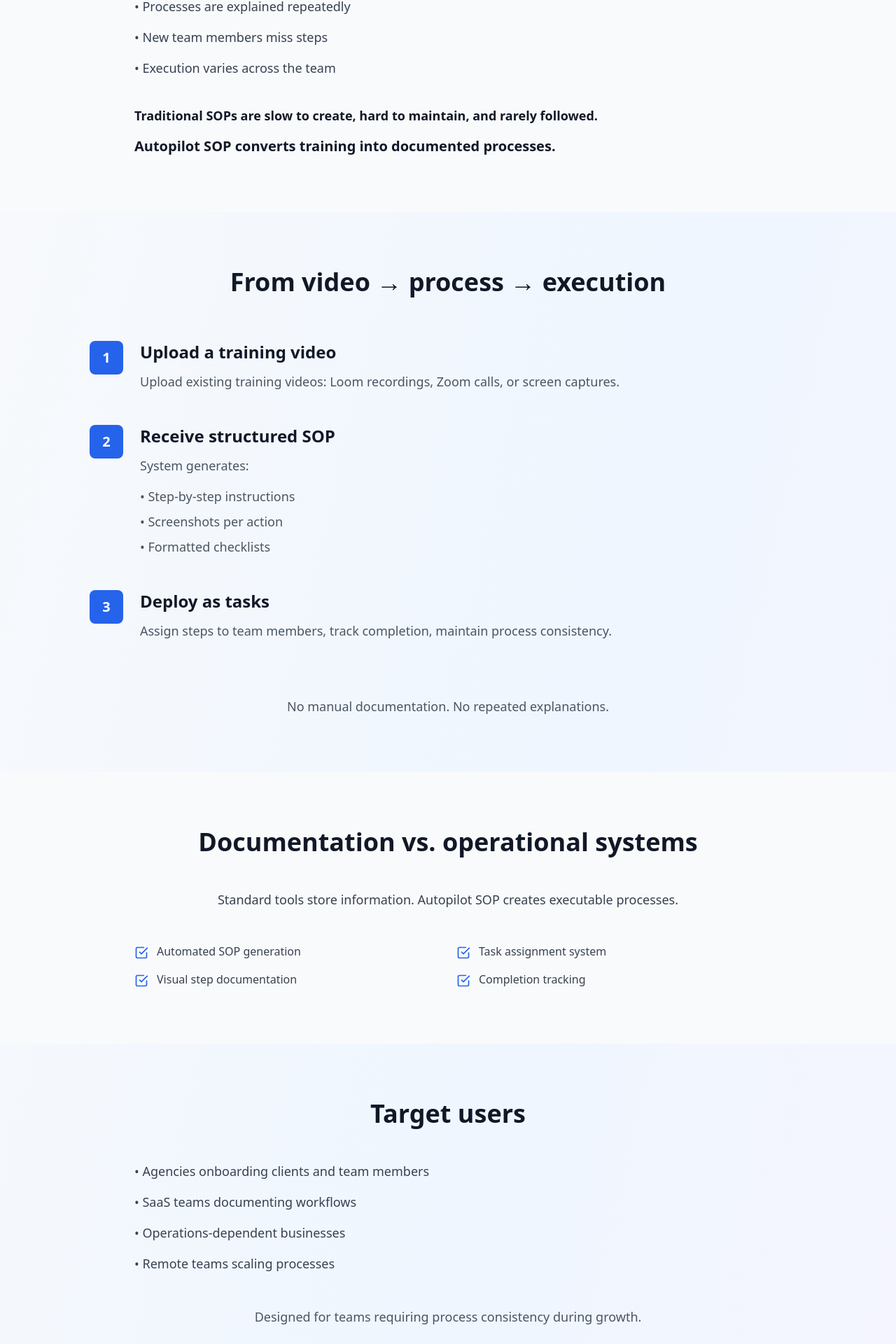
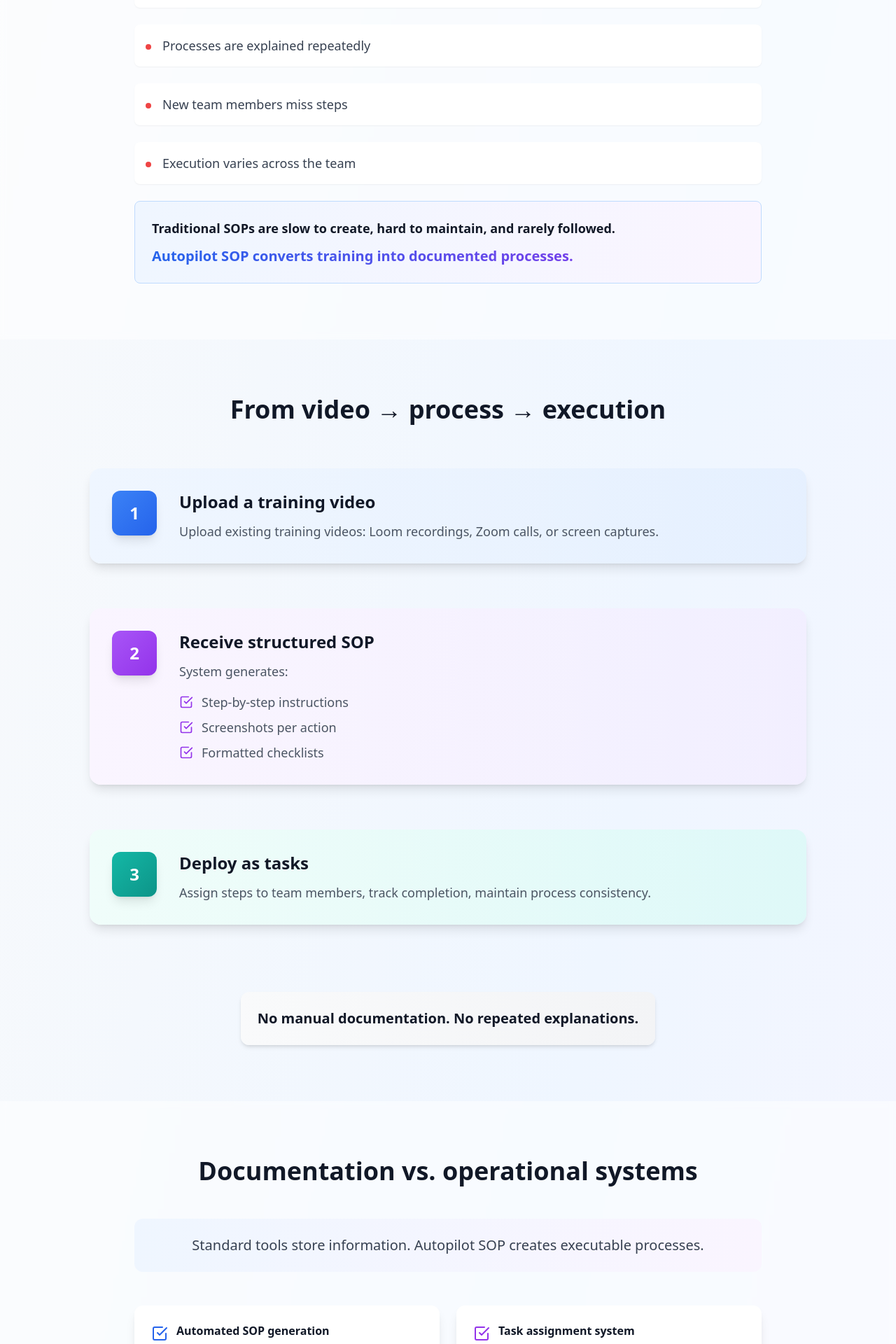
Before and after one commit to sammitchell20013-gif/Autopilot-sop, a Next.js app: page / in a window 1280 px wide. Shown: the part 811-2731 px from the top of the page at 70% size. Built offline with nearby package versions, Linux system fonts and the light colour scheme.

Commit message:
Restore beautiful UI design with professional copy: gradients, cards, shadows, animations - neutral language

```diff
--- a/app/page.tsx
+++ b/app/page.tsx
@@ -62,6 +62,7 @@
             <div className="flex flex-col sm:flex-row items-center justify-center gap-4">
               <Link href="/signup">
                 <Button variant="primary" size="lg" className="min-w-[200px]">
+                  <Upload className="mr-2 w-5 h-5" />
                   Get Started
                 </Button>
               </Link>
@@ -76,7 +77,7 @@
       </section>
 
       {/* Pain Section */}
-      <section className="py-20 px-4 sm:px-6 lg:px-8 bg-gray-50 dark:bg-gray-800/50">
+      <section className="py-20 px-4 sm:px-6 lg:px-8 bg-white/50 dark:bg-gray-800/30 backdrop-blur-sm">
         <div className="max-w-4xl mx-auto">
           <motion.div
             initial={{ opacity: 0, y: 20 }}
@@ -87,17 +88,31 @@
               Training breaks as teams grow
             </h2>
 
-            <div className="space-y-4 text-lg text-gray-700 dark:text-gray-300">
-              <p>• Training videos are recorded but not systematized</p>
-              <p>• Processes are explained repeatedly</p>
-              <p>• New team members miss steps</p>
-              <p>• Execution varies across the team</p>
-              <p className="pt-6 font-semibold text-gray-900 dark:text-white">
+            <div className="space-y-6 text-lg text-gray-700 dark:text-gray-300">
+              <div className="flex items-start gap-4 p-4 bg-white dark:bg-gray-800 rounded-lg shadow-sm hover:shadow-md transition-shadow">
+                <div className="w-2 h-2 bg-red-500 rounded-full mt-3 flex-shrink-0"></div>
+                <p>Training videos are recorded but not systematized</p>
+              </div>
+              <div className="flex items-start gap-4 p-4 bg-white dark:bg-gray-800 rounded-lg shadow-sm hover:shadow-md transition-shadow">
+                <div className="w-2 h-2 bg-red-500 rounded-full mt-3 flex-shrink-0"></div>
+                <p>Processes are explained repeatedly</p>
+              </div>
+              <div className="flex items-start gap-4 p-4 bg-white dark:bg-gray-800 rounded-lg shadow-sm hover:shadow-md transition-shadow">
+                <div className="w-2 h-2 bg-red-500 rounded-full mt-3 flex-shrink-0"></div>
+                <p>New team members miss steps</p>
+              </div>
+              <div className="flex items-start gap-4 p-4 bg-white dark:bg-gray-800 rounded-lg shadow-sm hover:shadow-md transition-shadow">
+                <div className="w-2 h-2 bg-red-500 rounded-full mt-3 flex-shrink-0"></div>
+                <p>Execution varies across the team</p>
+              </div>
+              <div className="pt-6 p-6 bg-gradient-to-r from-blue-50 to-purple-50 dark:from-blue-900/20 dark:to-purple-900/20 rounded-lg border border-blue-200 dark:border-blue-800">
+                <p className="font-semibold text-gray-900 dark:text-white mb-3">
                   Traditional SOPs are slow to create, hard to maintain, and rarely followed.
                 </p>
-              <p className="text-xl font-semibold text-gray-900 dark:text-white">
+                <p className="text-xl font-bold text-transparent bg-clip-text bg-gradient-to-r from-blue-600 to-purple-600">
                   Autopilot SOP converts training into documented processes.
                 </p>
+              </div>
             </div>
           </motion.div>
         </div>
@@ -115,11 +130,11 @@
               From video → process → execution
             </h2>
 
-            <div className="space-y-12">
+            <div className="space-y-16">
               {/* Step 1 */}
-              <div className="flex flex-col md:flex-row gap-6 items-start">
+              <div className="flex flex-col md:flex-row gap-8 items-start p-8 bg-gradient-to-r from-blue-50 to-blue-100/50 dark:from-blue-900/20 dark:to-blue-800/10 rounded-2xl shadow-lg hover:shadow-xl transition-shadow">
                 <div className="flex-shrink-0">
-                  <div className="w-12 h-12 bg-blue-600 text-white rounded-lg flex items-center justify-center text-xl font-bold">
+                  <div className="w-16 h-16 bg-gradient-to-br from-blue-500 to-blue-600 text-white rounded-xl flex items-center justify-center text-2xl font-bold shadow-lg">
                     1
                   </div>
                 </div>
@@ -134,9 +149,9 @@
               </div>
 
               {/* Step 2 */}
-              <div className="flex flex-col md:flex-row gap-6 items-start">
+              <div className="flex flex-col md:flex-row gap-8 items-start p-8 bg-gradient-to-r from-purple-50 to-purple-100/50 dark:from-purple-900/20 dark:to-purple-800/10 rounded-2xl shadow-lg hover:shadow-xl transition-shadow">
                 <div className="flex-shrink-0">
-                  <div className="w-12 h-12 bg-blue-600 text-white rounded-lg flex items-center justify-center text-xl font-bold">
+                  <div className="w-16 h-16 bg-gradient-to-br from-purple-500 to-purple-600 text-white rounded-xl flex items-center justify-center text-2xl font-bold shadow-lg">
                     2
                   </div>
                 </div>
@@ -148,17 +163,26 @@
                     System generates:
                   </p>
                   <ul className="space-y-2 text-lg text-gray-600 dark:text-gray-400">
-                    <li>• Step-by-step instructions</li>
-                    <li>• Screenshots per action</li>
-                    <li>• Formatted checklists</li>
+                    <li className="flex items-start">
+                      <CheckSquare className="w-5 h-5 mr-3 mt-1 text-purple-600 flex-shrink-0" />
+                      <span>Step-by-step instructions</span>
+                    </li>
+                    <li className="flex items-start">
+                      <CheckSquare className="w-5 h-5 mr-3 mt-1 text-purple-600 flex-shrink-0" />
+                      <span>Screenshots per action</span>
+                    </li>
+                    <li className="flex items-start">
+                      <CheckSquare className="w-5 h-5 mr-3 mt-1 text-purple-600 flex-shrink-0" />
+                      <span>Formatted checklists</span>
+                    </li>
                   </ul>
                 </div>
               </div>
 
               {/* Step 3 */}
-              <div className="flex flex-col md:flex-row gap-6 items-start">
+              <div className="flex flex-col md:flex-row gap-8 items-start p-8 bg-gradient-to-r from-teal-50 to-teal-100/50 dark:from-teal-900/20 dark:to-teal-800/10 rounded-2xl shadow-lg hover:shadow-xl transition-shadow">
                 <div className="flex-shrink-0">
-                  <div className="w-12 h-12 bg-blue-600 text-white rounded-lg flex items-center justify-center text-xl font-bold">
+                  <div className="w-16 h-16 bg-gradient-to-br from-teal-500 to-teal-600 text-white rounded-xl flex items-center justify-center text-2xl font-bold shadow-lg">
                     3
                   </div>
                 </div>
@@ -173,9 +197,11 @@
               </div>
 
               <div className="pt-8 text-center">
-                <p className="text-lg text-gray-600 dark:text-gray-400">
+                <div className="inline-block p-6 bg-gradient-to-r from-gray-50 to-gray-100 dark:from-gray-800 dark:to-gray-700 rounded-xl shadow-md">
+                  <p className="text-xl text-gray-900 dark:text-white font-semibold">
                     No manual documentation. No repeated explanations.
                   </p>
+                </div>
               </div>
             </div>
           </motion.div>
@@ -183,7 +209,7 @@
       </section>
 
       {/* Differentiation */}
-      <section className="py-20 px-4 sm:px-6 lg:px-8 bg-gray-50 dark:bg-gray-800/50">
+      <section className="py-20 px-4 sm:px-6 lg:px-8 bg-white/50 dark:bg-gray-800/30 backdrop-blur-sm">
         <div className="max-w-4xl mx-auto">
           <motion.div
             initial={{ opacity: 0, y: 20 }}
@@ -195,30 +221,38 @@
             </h2>
 
             <div className="space-y-6 text-lg text-gray-700 dark:text-gray-300 mb-12">
-              <p className="text-center">
+              <p className="text-center text-xl p-6 bg-gradient-to-r from-blue-50 to-purple-50 dark:from-blue-900/20 dark:to-purple-900/20 rounded-xl">
                 Standard tools store information. Autopilot SOP creates executable processes.
               </p>
             </div>
 
             <div className="grid md:grid-cols-2 gap-6">
-              <div className="space-y-4">
+              <div className="space-y-4 p-6 bg-white dark:bg-gray-800 rounded-xl shadow-lg hover:shadow-xl transition-shadow">
                 <div className="flex items-start">
-                  <CheckSquare className="w-5 h-5 mr-3 mt-1 text-blue-600 flex-shrink-0" />
-                  <p className="text-gray-700 dark:text-gray-300">Automated SOP generation</p>
+                  <CheckSquare className="w-6 h-6 mr-3 mt-1 text-blue-600 flex-shrink-0" />
+                  <div>
+                    <p className="font-semibold text-gray-900 dark:text-white">Automated SOP generation</p>
+                  </div>
                 </div>
                 <div className="flex items-start">
-                  <CheckSquare className="w-5 h-5 mr-3 mt-1 text-blue-600 flex-shrink-0" />
-                  <p className="text-gray-700 dark:text-gray-300">Visual step documentation</p>
+                  <CheckSquare className="w-6 h-6 mr-3 mt-1 text-blue-600 flex-shrink-0" />
+                  <div>
+                    <p className="font-semibold text-gray-900 dark:text-white">Visual step documentation</p>
                   </div>
                 </div>
-              <div className="space-y-4">
+              </div>
+              <div className="space-y-4 p-6 bg-white dark:bg-gray-800 rounded-xl shadow-lg hover:shadow-xl transition-shadow">
                 <div className="flex items-start">
-                  <CheckSquare className="w-5 h-5 mr-3 mt-1 text-blue-600 flex-shrink-0" />
-                  <p className="text-gray-700 dark:text-gray-300">Task assignment system</p>
+                  <CheckSquare className="w-6 h-6 mr-3 mt-1 text-purple-600 flex-shrink-0" />
+                  <div>
+                    <p className="font-semibold text-gray-900 dark:text-white">Task assignment system</p>
+                  </div>
                 </div>
                 <div className="flex items-start">
-                  <CheckSquare className="w-5 h-5 mr-3 mt-1 text-blue-600 flex-shrink-0" />
-                  <p className="text-gray-700 dark:text-gray-300">Completion tracking</p>
+                  <CheckSquare className="w-6 h-6 mr-3 mt-1 text-purple-600 flex-shrink-0" />
+                  <div>
+                    <p className="font-semibold text-gray-900 dark:text-white">Completion tracking</p>
+                  </div>
                 </div>
               </div>
             </div>
@@ -238,15 +272,27 @@
               Target users
             </h2>
 
-            <div className="space-y-4 text-lg text-gray-700 dark:text-gray-300">
-              <p>• Agencies onboarding clients and team members</p>
-              <p>• SaaS teams documenting workflows</p>
-              <p>• Operations-dependent businesses</p>
-              <p>• Remote teams scaling processes</p>
+            <div className="grid md:grid-cols-2 gap-6">
+              <div className="flex items-start p-6 bg-gradient-to-br from-blue-50 to-blue-100/50 dark:from-blue-900/20 dark:to-blue-800/10 rounded-xl shadow-md hover:shadow-lg transition-shadow">
+                <div className="w-3 h-3 bg-blue-600 rounded-full mr-4 mt-2 flex-shrink-0"></div>
+                <p className="text-gray-700 dark:text-gray-300">Agencies onboarding clients and team members</p>
+              </div>
+              <div className="flex items-start p-6 bg-gradient-to-br from-purple-50 to-purple-100/50 dark:from-purple-900/20 dark:to-purple-800/10 rounded-xl shadow-md hover:shadow-lg transition-shadow">
+                <div className="w-3 h-3 bg-purple-600 rounded-full mr-4 mt-2 flex-shrink-0"></div>
+                <p className="text-gray-700 dark:text-gray-300">SaaS teams documenting workflows</p>
+              </div>
+              <div className="flex items-start p-6 bg-gradient-to-br from-teal-50 to-teal-100/50 dark:from-teal-900/20 dark:to-teal-800/10 rounded-xl shadow-md hover:shadow-lg transition-shadow">
+                <div className="w-3 h-3 bg-teal-600 rounded-full mr-4 mt-2 flex-shrink-0"></div>
+                <p className="text-gray-700 dark:text-gray-300">Operations-dependent businesses</p>
+              </div>
+              <div className="flex items-start p-6 bg-gradient-to-br from-indigo-50 to-indigo-100/50 dark:from-indigo-900/20 dark:to-indigo-800/10 rounded-xl shadow-md hover:shadow-lg transition-shadow">
+                <div className="w-3 h-3 bg-indigo-600 rounded-full mr-4 mt-2 flex-shrink-0"></div>
+                <p className="text-gray-700 dark:text-gray-300">Remote teams scaling processes</p>
+              </div>
             </div>
 
-            <div className="mt-12 text-center">
-              <p className="text-lg text-gray-600 dark:text-gray-400">
+            <div className="mt-12 text-center p-6 bg-gradient-to-r from-blue-600 to-purple-600 rounded-xl shadow-xl">
+              <p className="text-xl text-white font-semibold">
                 Designed for teams requiring process consistency during growth.
               </p>
             </div>
@@ -255,7 +301,7 @@
       </section>
 
       {/* Objection Handling */}
-      <section className="py-20 px-4 sm:px-6 lg:px-8 bg-gray-50 dark:bg-gray-800/50">
+      <section className="py-20 px-4 sm:px-6 lg:px-8 bg-white/50 dark:bg-gray-800/30 backdrop-blur-sm">
         <div className="max-w-4xl mx-auto">
           <motion.div
             initial={{ opacity: 0, y: 20 }}
@@ -267,37 +313,39 @@
             </h2>
 
             <div className="space-y-6">
-              <div>
-                <p className="text-gray-600 dark:text-gray-400 mb-2">
+              <div className="p-6 bg-white dark:bg-gray-800 rounded-xl shadow-lg hover:shadow-xl transition-shadow border-l-4 border-blue-600">
+                <p className="text-gray-600 dark:text-gray-400 mb-2 font-medium">
                   Already recording training videos
                 </p>
-                <p className="text-gray-900 dark:text-white font-semibold">
+                <p className="text-gray-900 dark:text-white font-semibold text-lg">
                   Convert existing videos into structured SOPs.
                 </p>
               </div>
 
-              <div>
-                <p className="text-gray-600 dark:text-gray-400 mb-2">
+              <div className="p-6 bg-white dark:bg-gray-800 rounded-xl shadow-lg hover:shadow-xl transition-shadow border-l-4 border-purple-600">
+                <p className="text-gray-600 dark:text-gray-400 mb-2 font-medium">
                   Previous SOP attempts failed
                 </p>
-                <p className="text-gray-900 dark:text-white font-semibold">
+                <p className="text-gray-900 dark:text-white font-semibold text-lg">
                   Manual documentation is slow and rarely maintained.
                 </p>
               </div>
 
-              <div>
-                <p className="text-gray-600 dark:text-gray-400 mb-2">
+              <div className="p-6 bg-white dark:bg-gray-800 rounded-xl shadow-lg hover:shadow-xl transition-shadow border-l-4 border-teal-600">
+                <p className="text-gray-600 dark:text-gray-400 mb-2 font-medium">
                   Implementation concerns
                 </p>
-                <p className="text-gray-900 dark:text-white font-semibold">
+                <p className="text-gray-900 dark:text-white font-semibold text-lg">
                   Uses existing training materials.
                 </p>
               </div>
             </div>
 
-            <p className="mt-12 text-center text-gray-600 dark:text-gray-400">
+            <div className="mt-12 text-center p-6 bg-gradient-to-r from-gray-50 to-gray-100 dark:from-gray-800 dark:to-gray-700 rounded-xl shadow-md">
+              <p className="text-xl text-gray-900 dark:text-white font-semibold">
                 Automated process documentation system.
               </p>
+            </div>
           </motion.div>
         </div>
       </section>
@@ -440,7 +488,7 @@
       </section>
 
       {/* FAQ */}
-      <section className="py-20 px-4 sm:px-6 lg:px-8 bg-gray-50 dark:bg-gray-800/50" id="faq">
+      <section className="py-20 px-4 sm:px-6 lg:px-8 bg-white/50 dark:bg-gray-800/30 backdrop-blur-sm" id="faq">
         <div className="max-w-3xl mx-auto">
           <motion.div
             initial={{ opacity: 0, y: 20 }}
@@ -452,7 +500,7 @@
             </h2>
 
             <div className="space-y-6">
-              <div>
+              <div className="p-6 bg-white dark:bg-gray-800 rounded-xl shadow-lg hover:shadow-xl transition-shadow">
                 <h3 className="text-xl font-semibold text-gray-900 dark:text-white mb-3">
                   Supported video formats?
                 </h3>
@@ -461,7 +509,7 @@
                 </p>
               </div>
 
-              <div>
+              <div className="p-6 bg-white dark:bg-gray-800 rounded-xl shadow-lg hover:shadow-xl transition-shadow">
                 <h3 className="text-xl font-semibold text-gray-900 dark:text-white mb-3">
                   Generation time?
                 </h3>
@@ -470,7 +518,7 @@
                 </p>
               </div>
 
-              <div>
+              <div className="p-6 bg-white dark:bg-gray-800 rounded-xl shadow-lg hover:shadow-xl transition-shadow">
                 <h3 className="text-xl font-semibold text-gray-900 dark:text-white mb-3">
                   Can SOPs be edited?
                 </h3>
@@ -479,7 +527,7 @@
                 </p>
               </div>
 
-              <div>
+              <div className="p-6 bg-white dark:bg-gray-800 rounded-xl shadow-lg hover:shadow-xl transition-shadow">
                 <h3 className="text-xl font-semibold text-gray-900 dark:text-white mb-3">
                   Task assignment process?
                 </h3>
@@ -488,7 +536,7 @@
                 </p>
               </div>
 
-              <div>
+              <div className="p-6 bg-white dark:bg-gray-800 rounded-xl shadow-lg hover:shadow-xl transition-shadow">
                 <h3 className="text-xl font-semibold text-gray-900 dark:text-white mb-3">
                   Video storage?
                 </h3>
@@ -497,7 +545,7 @@
                 </p>
               </div>
 
-              <div>
+              <div className="p-6 bg-white dark:bg-gray-800 rounded-xl shadow-lg hover:shadow-xl transition-shadow">
                 <h3 className="text-xl font-semibold text-gray-900 dark:text-white mb-3">
                   Cancellation policy?
                 </h3>
@@ -511,7 +559,7 @@
       </section>
 
       {/* Final CTA */}
-      <section className="py-24 px-4 sm:px-6 lg:px-8 bg-blue-600">
+      <section className="py-24 px-4 sm:px-6 lg:px-8 bg-gradient-to-br from-blue-600 via-purple-600 to-indigo-600">
         <div className="max-w-3xl mx-auto text-center">
           <motion.div
             initial={{ opacity: 0, y: 20 }}
@@ -523,7 +571,8 @@
             </h2>
 
             <Link href="/signup">
-              <Button variant="primary" size="lg" className="min-w-[200px] bg-white text-blue-600 hover:bg-gray-100">
+              <Button variant="primary" size="lg" className="min-w-[250px] bg-white text-blue-600 hover:bg-gray-100 shadow-2xl hover:shadow-3xl transition-all transform hover:scale-105">
+                <Upload className="mr-2 w-5 h-5" />
                 Get Started
               </Button>
             </Link>
```
Lines whose indentation alone changed are shown as unchanged.
